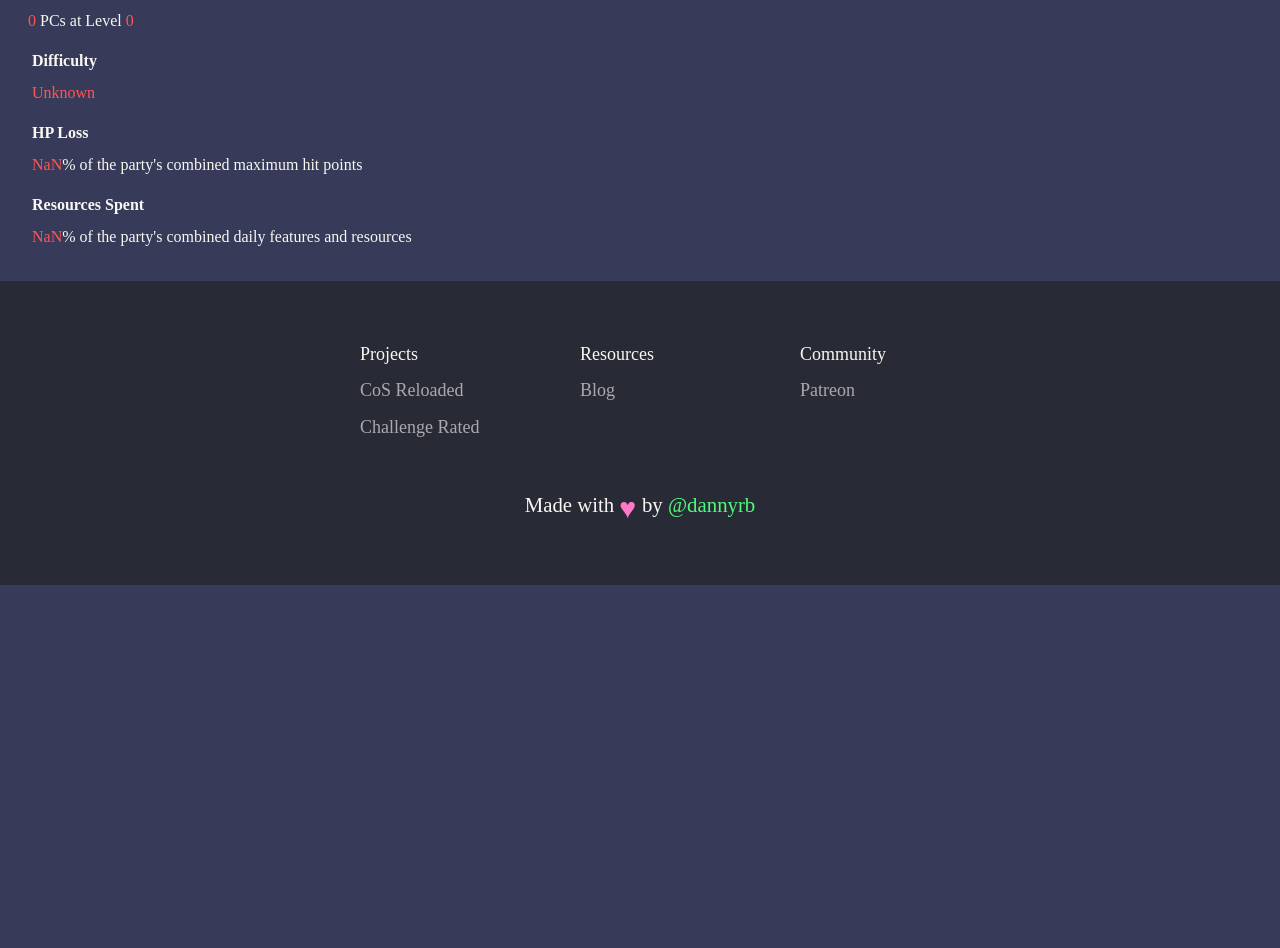
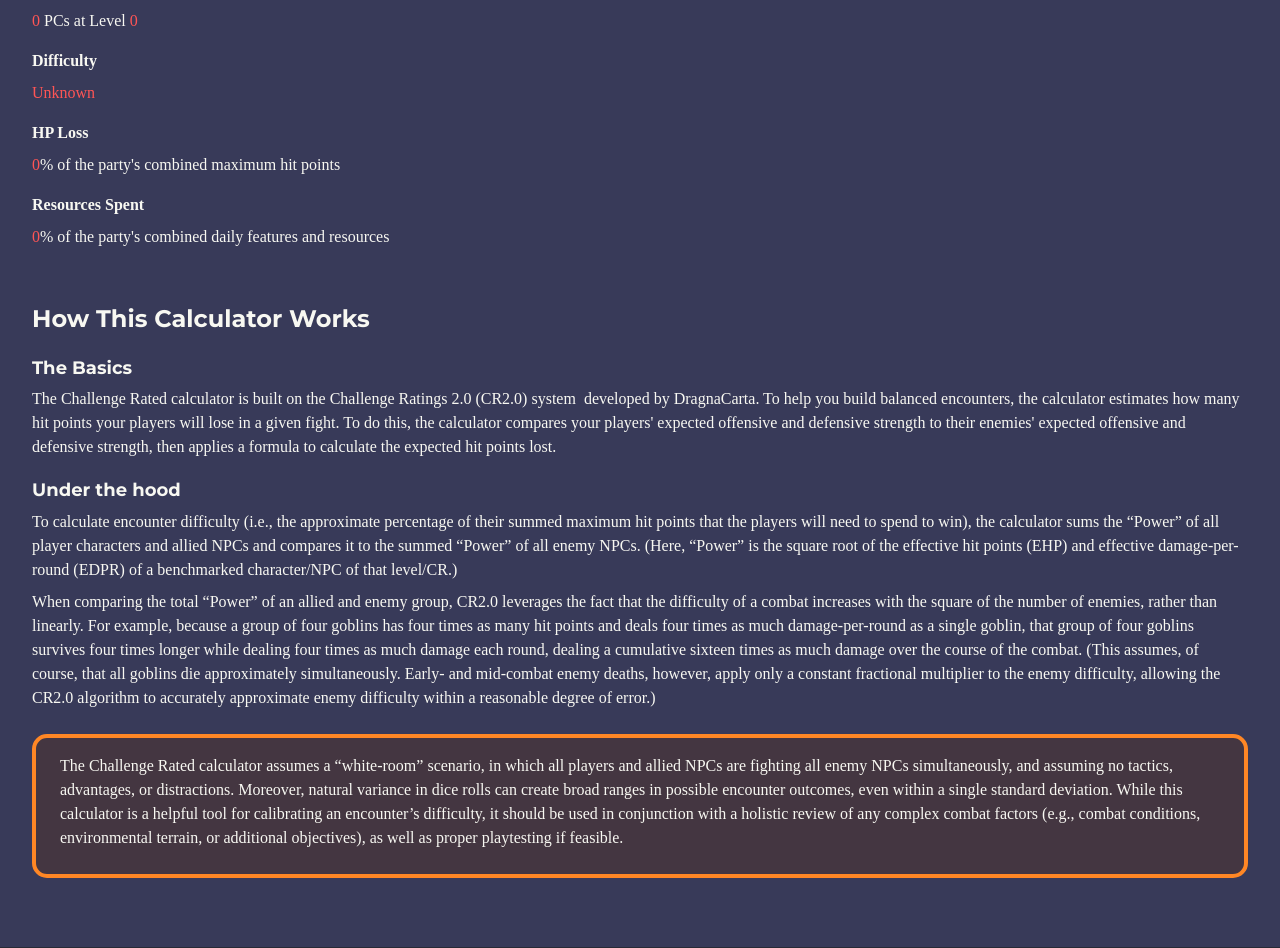
Before and after one commit to DragnaCarta/dragna.io, a Next.js app: page /challenge-rated in a window 1280 px wide. Shown: the part 1024-1972 px from the top of the page. Before the commit the page ends 1609 px from the top, so only its background shows below. Built offline with nearby package versions, Linux system fonts and the light colour scheme; a web font is replaced by a local one.

Commit message:
edit text for challenge rated encounter builder page

```diff
--- a/package.json
+++ b/package.json
@@ -26,5 +26,10 @@
     "@types/react-dom": "^18.2.11",
     "eslint": "^8.51.0",
     "eslint-config-next": "^13.5.4"
+  },
+  "prettier": {
+    "semi": true,
+    "trailingComma": "es5",
+    "singleQuote": true
   }
 }
--- a/src/components/PageHome/CardBuildYourParty/CardBuildYourParty.module.css
+++ b/src/components/PageHome/CardBuildYourParty/CardBuildYourParty.module.css
@@ -20,8 +20,8 @@
 
 .cardTitleContainer {
   display: flex;
-    flex-direction: column;
-    padding: 16px 16px 0 16px;
+  flex-direction: row;
+  padding: 16px;
 }
 
 .reset {
@@ -29,7 +29,7 @@
   align-items: center;
   justify-content: center;
   min-width: 32px;
-    color: #FFF;
+  color: #fff;
   border: none;
   background-color: rgba(var(--rgbPink), 0.8);
   cursor: pointer;
--- a/src/components/PageHome/CardBuildYourParty/CardBuildYourParty.tsx
+++ b/src/components/PageHome/CardBuildYourParty/CardBuildYourParty.tsx
@@ -6,7 +6,6 @@ import PartySizeOptions from '@/lib/PartySizeOptions';
 
 import styles from './CardBuildYourParty.module.css';
 
-
 type CardBuildYourPartyProps = {
   isExpanded: boolean;
   setIsExpanded: (value: boolean) => void;
@@ -14,67 +13,38 @@ type CardBuildYourPartyProps = {
   setPartySize: (value: number) => void;
   partyAverageLevel: number;
   setPartyAverageLevel: (value: number) => void;
-
-}
+};
 
 function CardBuildYourParty({
   isExpanded,
-    setIsExpanded,
   partySize,
   setPartySize,
   partyAverageLevel,
-    setPartyAverageLevel
-}: CardBuildYourPartyProps
-    ) {
-
-    return(
+  setPartyAverageLevel,
+}: CardBuildYourPartyProps) {
+  return (
     <>
       <div className={styles.cardTitleContainer}>
-            <div
-                className={`${styles.animateVisibility} ${isExpanded ? '' : styles.isCollapsed}`}
-                style={{
-                    display: 'flex',
-                    flexDirection: 'row',
-                    alignItems: 'end'
-                }}
+        <h2>Build Your Party</h2>
+
+        <button
+          className={styles.reset}
           onClick={() => {
-                    if(partyAverageLevel > 0 && partySize > 0) {
             setPartyAverageLevel(0);
             setPartySize(0);
-                        setIsExpanded(!isExpanded);
-                    }
           }}
         >
-                <h2 className={isExpanded ? '' : styles.expandToggle}>Build Your Party</h2>
-                <div
-                    className={`${styles.sometimesGhost} ${isExpanded ? styles.isInvisible : ''}`}
-                    style={{ marginLeft: '15px' }
-                }>
-                    <span
-                        className={`${styles.textDynamic} ${isExpanded ? '' : styles.expandToggle}`}
-                    >
-                        Reset?
-                    </span>
-                </div>
+          <RefreshIcon />
+        </button>
       </div>
 
-            <div
-                className={`${styles.sometimesGhost} ${isExpanded ? styles.isInvisible : ''}`}
-                style={{ fontSize: '16px', height: '28px', }}
-            >
-                <span className={styles.textDynamic}>{partySize}</span> Players at Level
-                {' '}<span className={styles.textDynamic}>{partyAverageLevel}</span>
-            </div>
-        </div>
-
-        <div className={`${styles.cardBody} ${isExpanded ? styles.expanded : ''}`}>
+      <div className={`${styles.cardBody} ${styles.expanded}`}>
         <div style={{ margin: '0 1rem 1rem 1rem' }}>
           <RadioGrid
             label="Select the number of players in your party."
             options={PartySizeOptions}
             onChange={(value) => {
               setPartySize(value);
-                        if(value > 0 && partyAverageLevel > 0) { setIsExpanded(false ); }
             }}
             selectedValue={partySize}
           />
@@ -84,9 +54,8 @@ function CardBuildYourParty({
             label="Select your party's average level."
             options={PartyLevelOptions}
             onChange={(value) => {
-                        console.log('setting...', value)
+              console.log('setting...', value);
               setPartyAverageLevel(value);
-                        if(partySize > 0 && value > 0) { setIsExpanded(false ); }
             }}
             selectedValue={partyAverageLevel}
           />
--- a/src/pages/challenge-rated.module.css
+++ b/src/pages/challenge-rated.module.css
@@ -1,3 +1,19 @@
 .textDynamic {
-    color: rgba(var(--rgbRed), 1);
+  color: rgba(var(--rgbRed), 1);
 }
+
+.callout {
+  --highlight-warning: #ff8725;
+  --custom-background-warning: #642d0046;
+
+  --highlight: var(--highlight-warning);
+  --background: var(--custom-background-warning);
+
+  border: 4px solid var(--highlight) !important;
+  border-radius: 15px;
+  padding-inline: 24px;
+  padding-block: 16px;
+  background-color: var(--background);
+  mix-blend-mode: normal;
+  border-radius: 15px;
+}
--- a/src/pages/challenge-rated.tsx
+++ b/src/pages/challenge-rated.tsx
@@ -1,26 +1,25 @@
-import React, { useEffect, useState} from 'react';
-import Head from 'next/head'
+import React, { useEffect, useState } from 'react';
+import Head from 'next/head';
 import queryString from 'query-string';
 // import { Inter } from 'next/font/google'
 
-import Banner from '@/components/Banner/Banner'
+import Banner from '@/components/Banner/Banner';
 import Container from '@/components/Container/Container';
 import Drawer from '@/components/Drawer/Drawer';
 import EncounterCalculator from '@/lib/EncounterCalculator';
 import CardBuildYourParty from '@/components/PageHome/CardBuildYourParty/CardBuildYourParty';
 import CardBuildYourEncounter from '@/components/PageHome/CardBuildYourEncounter/CardBuildYourEncounter';
 
-import Theme from '@/layouts/Theme'
+import Theme from '@/layouts/Theme';
 import styles from './challenge-rated.module.css';
 import { GetServerSideProps } from 'next';
-
 
 // const inter = Inter({ subsets: ['latin'] });
 const _encounterCalculator = new EncounterCalculator();
 
 // This gets called on every request
-export const getServerSideProps: GetServerSideProps = async(context) => {
-  const search = context.query
+export const getServerSideProps: GetServerSideProps = async (context) => {
+  const search = context.query;
   const parsedAllies =
     search.allies !== undefined && !Array.isArray(search.allies)
       ? search.allies.split(',')
@@ -34,26 +33,32 @@ export const getServerSideProps: GetServerSideProps = async(context) => {
   let enemies: number[] = [];
 
   allies = parsedAllies
-    .filter((cr): cr is string => typeof cr === "string")
+    .filter((cr): cr is string => typeof cr === 'string')
     .map((cr: string) => parseFloat(cr as string));
 
   enemies = parsedEnemies
-    .filter((cr): cr is string => typeof cr === "string")
+    .filter((cr): cr is string => typeof cr === 'string')
     .map((cr: string) => parseFloat(cr as string));
-
 
   const queryParams = {
     partySize: search.partySize !== undefined ? Number(search.partySize) : 0,
-    partyAverageLevel: search.partyAverageLevel !== undefined ? Number(search.partyAverageLevel) : 0,
+    partyAverageLevel:
+      search.partyAverageLevel !== undefined
+        ? Number(search.partyAverageLevel)
+        : 0,
     enemies,
     allies,
-  }
+  };
 
-  return { props: {
+  return {
+    props: {
       queryParams,
-    initialIsExpanded: !(queryParams.partySize > 0 && queryParams.partyAverageLevel > 0)
-  } }
-}
+      initialIsExpanded: !(
+        queryParams.partySize > 0 && queryParams.partyAverageLevel > 0
+      ),
+    },
+  };
+};
 
 type ssrProps = {
   queryParams: {
@@ -61,13 +66,15 @@ type ssrProps = {
     partyAverageLevel: number;
     enemies: number[];
     allies: number[];
-  },
-  initialIsExpanded: boolean
-}
+  };
+  initialIsExpanded: boolean;
+};
 
 export default function Home({ queryParams, initialIsExpanded }: ssrProps) {
   const [partySize, setPartySize] = useState(queryParams.partySize);
-  const [partyAverageLevel, setPartyAverageLevel] = useState(queryParams.partyAverageLevel);
+  const [partyAverageLevel, setPartyAverageLevel] = useState(
+    queryParams.partyAverageLevel
+  );
   const [creatureToggle, setCreatureToggle] = useState(0);
   const [enemies, setEnemies] = useState<number[]>(queryParams.enemies);
   const [allies, setAllies] = useState<number[]>(queryParams.allies);
@@ -77,39 +84,49 @@ export default function Home({ queryParams, initialIsExpanded }: ssrProps) {
     // if(typeof window === 'undefined') return;
 
     // Update URL
-    if(partySize > 0 || partyAverageLevel > 0 || enemies.length > 0 || allies.length > 0) {
-
+    if (
+      partySize > 0 ||
+      partyAverageLevel > 0 ||
+      enemies.length > 0 ||
+      allies.length > 0
+    ) {
       const { protocol, host, pathname } = window.location;
-      const paramString = queryString.stringify({
+      const paramString = queryString.stringify(
+        {
           partySize: partySize === 0 ? undefined : partySize,
-        partyAverageLevel: partyAverageLevel === 0 ? undefined : partyAverageLevel,
+          partyAverageLevel:
+            partyAverageLevel === 0 ? undefined : partyAverageLevel,
           enemies,
           allies,
-      }, {arrayFormat: 'comma'});
+        },
+        { arrayFormat: 'comma' }
+      );
 
-      const url = new URL(
-        `${protocol}${host}${pathname}?${paramString}`
-      );
+      const url = new URL(`${protocol}${host}${pathname}?${paramString}`);
 
       history.replaceState(null, '', url);
     } else {
       const { protocol, host, pathname } = window.location;
-      const url = new URL(
-        `${protocol}${host}${pathname}`
-      );
+      const url = new URL(`${protocol}${host}${pathname}`);
 
       history.replaceState(null, '', url);
     }
   }, [partySize, partyAverageLevel, enemies, allies]);
 
   useEffect(() => {
-    if(queryParams.partySize > 0 && queryParams.partyAverageLevel > 0) {
+    if (queryParams.partySize > 0 && queryParams.partyAverageLevel > 0) {
       setIsExpanded(false);
     }
   }, []);
 
   //
-  const { hpLost, resourcesSpent, encounterDifficulty } = _encounterCalculator.recalculateDifficulty(partyAverageLevel, partySize, enemies, allies);
+  const { hpLost, resourcesSpent, encounterDifficulty } =
+    _encounterCalculator.recalculateDifficulty(
+      partyAverageLevel,
+      partySize,
+      enemies,
+      allies
+    );
 
   function addCreature(challengeRating: number) {
     if (creatureToggle === 0) {
@@ -129,8 +146,8 @@ export default function Home({ queryParams, initialIsExpanded }: ssrProps) {
       </Head>
 
       <Theme>
-        <main style={{ marginTop: '53px'}}>
-          <div style={{ padding: '16px'}}>
+        <main style={{ marginBlock: '53px' }}>
+          <div style={{ padding: '1rem' }}>
             {/* <Banner /> */}
 
             <section>
@@ -160,7 +177,6 @@ export default function Home({ queryParams, initialIsExpanded }: ssrProps) {
               </Container>
             </section>
 
-
             <section>
               <Container>
                 {/* <Drawer> */}
@@ -168,33 +184,49 @@ export default function Home({ queryParams, initialIsExpanded }: ssrProps) {
                 <div style={{ margin: '1rem' }}>
                   <h2>Encounter Summary</h2>
                 </div>
-                <div style={{ display: 'flex', flexDirection: 'row', flexWrap: 'wrap'}}>
-
+                <div
+                  style={{
+                    display: 'flex',
+                    flexDirection: 'row',
+                    flexWrap: 'wrap',
+                  }}
+                >
                   <div style={{ flexGrow: 1 }}>
-                  <div style={{ margin: '.75rem' }}>
-                    <p style={{ fontWeight: '700'}}>Party:</p>
-                    <p><DynamicText>{partySize}</DynamicText> PCs at Level <DynamicText>{partyAverageLevel}</DynamicText></p>
-                  </div>
                     <div style={{ margin: '1rem' }}>
-                    <p style={{ fontWeight: '700'}}>Difficulty</p>
-                    <p><DynamicText>{encounterDifficulty}</DynamicText></p>
-                  </div>
-                  <div style={{ margin: '1rem' }}>
-                    <p style={{ fontWeight: '700'}}>HP Loss</p>
+                      <p style={{ fontWeight: '700' }}>Party:</p>
                       <p>
-                      <DynamicText>{Math.round(hpLost)}</DynamicText>%
-                      of the party&#39;s combined maximum hit points
+                        <DynamicText>{partySize}</DynamicText> PCs at Level{' '}
+                        <DynamicText>{partyAverageLevel}</DynamicText>
                       </p>
                     </div>
                     <div style={{ margin: '1rem' }}>
-                    <p style={{ fontWeight: '700'}}>Resources Spent</p>
+                      <p style={{ fontWeight: '700' }}>Difficulty</p>
                       <p>
-                      <DynamicText>{Math.round(resourcesSpent)}</DynamicText>%
-                      of the party&#39;s combined daily features and resources
+                        <DynamicText>{encounterDifficulty}</DynamicText>
+                      </p>
+                    </div>
+                    <div style={{ margin: '1rem' }}>
+                      <p style={{ fontWeight: '700' }}>HP Loss</p>
+                      <p>
+                        <DynamicText>
+                          {Number.isNaN(hpLost) ? 0 : Math.round(hpLost)}
+                        </DynamicText>
+                        % of the party&#39;s combined maximum hit points
+                      </p>
+                    </div>
+                    <div style={{ margin: '1rem' }}>
+                      <p style={{ fontWeight: '700' }}>Resources Spent</p>
+                      <p>
+                        <DynamicText>
+                          {Number.isNaN(resourcesSpent)
+                            ? 0
+                            : Math.round(resourcesSpent)}
+                        </DynamicText>
+                        % of the party&#39;s combined daily features and
+                        resources
                       </p>
                     </div>
                   </div>
-
 
                   {/* Left */}
                   <div style={{ flexGrow: 1 }}>
@@ -212,29 +244,99 @@ export default function Home({ queryParams, initialIsExpanded }: ssrProps) {
                       </div>
                     </div> */}
                   </div>
-
                 </div>
                 {/* </Drawer> */}
+              </Container>
+              <Container>
+                <section style={{ marginInline: '1rem' }}>
+                  <h2 style={{ marginTop: 36 }}>How This Calculator Works</h2>
+                  <h4>The Basics</h4>
+                  <p>
+                    The Challenge Rated calculator is built on the{' '}
+                    <a
+                      href="https://www.gmbinder.com/share/-N4m46K77hpMVnh7upYa"
+                      target="_blank"
+                      rel="noreferrer"
+                    >
+                      Challenge Ratings 2.0 (CR2.0) system
+                    </a>
+                    &nbsp; developed by{' '}
+                    <a
+                      href="https://www.patreon.com/DragnaCarta/posts"
+                      target="_blank"
+                      rel="noreferrer"
+                    >
+                      DragnaCarta
+                    </a>
+                    . To help you build balanced encounters, the calculator
+                    estimates how many hit points your players will lose in a
+                    given fight. To do this, the calculator compares your
+                    players' expected offensive and defensive strength to their
+                    enemies' expected offensive and defensive strength, then
+                    applies a formula to calculate the expected hit points lost.
+                  </p>
+                  <h4>Under the hood</h4>
+                  <p>
+                    To calculate encounter difficulty (i.e., the approximate
+                    percentage of their summed maximum hit points that the
+                    players will need to spend to win), the calculator sums the
+                    “Power” of all player characters and allied NPCs and
+                    compares it to the summed “Power” of all enemy NPCs. (Here,
+                    “Power” is the square root of the effective hit points (EHP)
+                    and effective damage-per-round (EDPR) of a benchmarked
+                    character/NPC of that level/CR.)
+                  </p>
+                  <p>
+                    When comparing the total “Power” of an allied and enemy
+                    group, CR2.0 leverages the fact that the difficulty of a
+                    combat increases with the square of the number of enemies,
+                    rather than linearly. For example, because a group of four
+                    goblins has four times as many hit points and deals four
+                    times as much damage-per-round as a single goblin, that
+                    group of four goblins survives four times longer while
+                    dealing four times as much damage each round, dealing a
+                    cumulative sixteen times as much damage over the course of
+                    the combat. (This assumes, of course, that all goblins die
+                    approximately simultaneously. Early- and mid-combat enemy
+                    deaths, however, apply only a constant fractional multiplier
+                    to the enemy difficulty, allowing the CR2.0 algorithm to
+                    accurately approximate enemy difficulty within a reasonable
+                    degree of error.)
+                  </p>
+
+                  <aside className={styles.callout} style={{ marginTop: 24 }}>
+                    <p>
+                      The Challenge Rated calculator assumes a “white-room”
+                      scenario, in which all players and allied NPCs are
+                      fighting all enemy NPCs simultaneously, and assuming no
+                      tactics, advantages, or distractions. Moreover, natural
+                      variance in dice rolls can create broad ranges in possible
+                      encounter outcomes, even within a single standard
+                      deviation. While this calculator is a helpful tool for
+                      calibrating an encounter’s difficulty, it should be used
+                      in conjunction with a holistic review of any complex
+                      combat factors (e.g., combat conditions, environmental
+                      terrain, or additional objectives), as well as proper
+                      playtesting if feasible.
+                    </p>
+                  </aside>
+                </section>
               </Container>
             </section>
 
             {/* </Drawer> */}
           </div>
+          <div></div>
         </main>
-
       </Theme>
     </>
-  )
+  );
 }
 
 type DynamicTextProps = {
   children: React.ReactNode;
+};
+
+function DynamicText({ children }: DynamicTextProps) {
+  return <span className={styles.textDynamic}>{children}</span>;
 }
-
-function DynamicText({children}: DynamicTextProps) {
-  return (
-    <span className={styles.textDynamic}>
-      {children}
-    </span>
-  )
-}
--- a/src/styles/globals.css
+++ b/src/styles/globals.css
@@ -40,24 +40,21 @@
   --card-rgb: 180, 185, 188;
   --card-border-rgb: 131, 134, 135;
 
+  /** Theme Vars **/
+  --primary: #d32430;
+  --secondary: #bbbcac;
+  --other: #582d30;
+  --background: #f8d5b5;
+  --background-secondary: #ffeff4;
 
-
-  /** Theme Vars **/
-  --primary: #D32430;
-  --secondary: #BBBCAC;
-  --other: #582D30;
-  --background: #F8D5B5;
-  --background-secondary: #FFEFF4;
-
-
-  --white: #FFF;
-  --color-001: #2B2B2B;
+  --white: #fff;
+  --color-001: #2b2b2b;
 
   --bright-red: #dc3545;
   --bright-red-darken: #bb2d3b;
-  --light-red: #B37676;
+  --light-red: #b37676;
 
-  --light-blue: #5F7FAD;
+  --light-blue: #5f7fad;
   --bright-blue: #0d6efd;
 
   /** Semantic Vars **/
@@ -89,7 +86,7 @@
 
   --card-background: transparent;
 
-  --card-title-background: #2B2B2B;
+  --card-title-background: #2b2b2b;
   --card-title-color: var(--white);
 
   --container-max-width: 1280px;
@@ -106,7 +103,12 @@ a {
   text-decoration: none;
 }
 
-h1, h2, h3, h4, h5, h6 {
+h1,
+h2,
+h3,
+h4,
+h5,
+h6 {
   font-family: 'Montserrat', sans-serif;
   font-weight: 700;
 
@@ -129,13 +131,11 @@ h3 {
   font-size: 20px; /* 1.75 em */
 }
 
-
 h4 {
-
+  font-size: 18px;
 }
 
 h5 {
-
 }
 
 h6 {
```
Also changed, not shown: src/components/Container/Container.tsx (+4 -8 lines), src/components/PageHome/CardBuildYourEncounter/CardBuildYourEncounter.tsx (+60 -49 lines), src/pages/_app.tsx (+4 -4 lines). Lines whose indentation alone changed are shown as unchanged.
